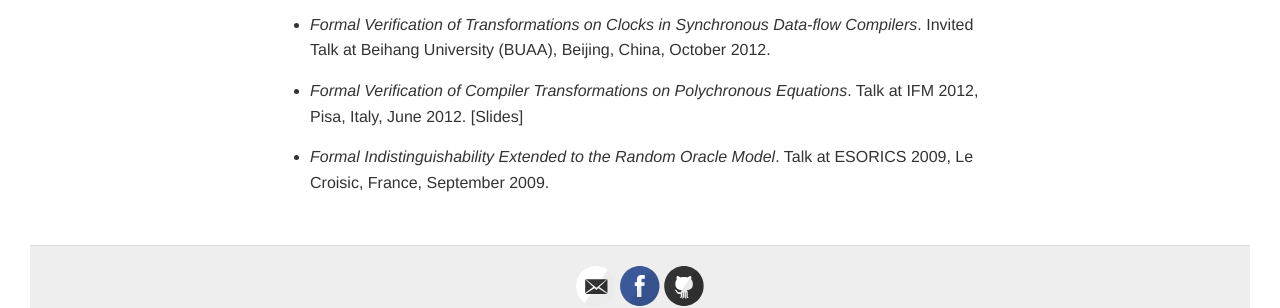
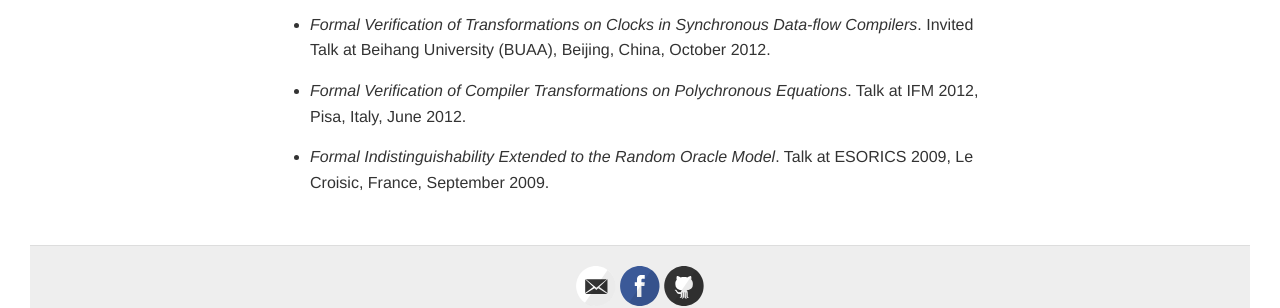
Before and after one commit to channgo2203/channgo2203.github.io, a Jekyll site: the page built from talks.md, in a window 1280 px wide. Shown: the part 775-1083 px from the top of the page. Built offline with Jekyll 4.4.1, drawn with Linux system fonts in a browser that asks for light colours.

Commit message:
Updated talks.md

```diff
--- a/talks.md
+++ b/talks.md
@@ -22,6 +22,6 @@ Synchronous Programming 2012, Le Croisic, France, November 2012.
 
 - _Formal Verification of Transformations on Clocks in Synchronous Data-flow Compilers_. Invited Talk at Beihang University (BUAA), Beijing, China, October 2012.
 
-- _Formal Verification of Compiler Transformations on Polychronous Equations_. Talk at IFM 2012, Pisa, Italy, June 2012. [Slides]
+- _Formal Verification of Compiler Transformations on Polychronous Equations_. Talk at IFM 2012, Pisa, Italy, June 2012.
 
 - _Formal Indistinguishability Extended to the Random Oracle Model_. Talk at ESORICS 2009, Le Croisic, France, September 2009.
```
